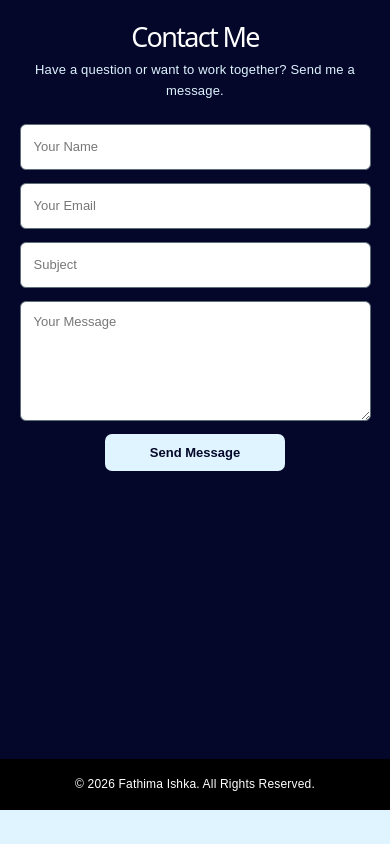
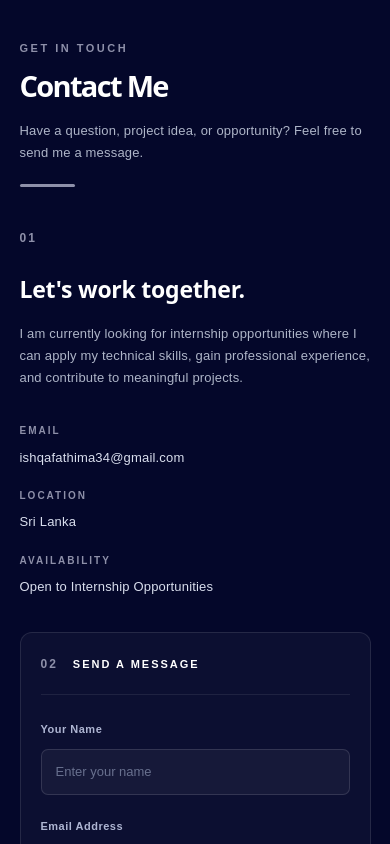
Before and after one commit to ishqafathima/My-Portfolio, a React (Vite) app: page / in a window 390 px wide. Shown: the part 9160-10004 px from the top of the page. Before the commit the page ends 9970 px from the top, so only its background shows below. Built offline with nearby package versions, Linux system fonts and the light colour scheme.

Commit message:
update portfolio

```diff
--- a/src/sections/Contact/Contact.css
+++ b/src/sections/Contact/Contact.css
@@ -1,215 +1,579 @@
+/* =========================
+   CONTACT
+========================= */
 
 .contact {
-  min-height: calc(100vh - 70px);
-  display: flex;
-  align-items: center;
-  justify-content: center;
-  padding: 70px 10%;
+  min-height: 100vh;
+
+  padding: 100px 8%;
+
+  background-color: #04072a;
+
   box-sizing: border-box;
-  background-color: #04072a;
 }
 
-.contact-content {
+.contact-container {
   width: 100%;
-  max-width: 750px;
-  text-align: center;
+  max-width: 1150px;
+
+  margin: 0 auto;
 }
 
-.contact-content h1 {
-  font-size: clamp(30px, 4vw, 42px);
-  margin: 0 0 12px;
-  color: #ffffff;
+
+/* =========================
+   HEADING
+========================= */
+
+.contact-heading {
+  margin-bottom: 55px;
 }
 
-.contact-description {
-  color: #dff4ff;
-  font-size: 16px;
-  line-height: 1.7;
-  margin: 0 auto 35px;
+.section-label {
+  display: inline-block;
+
+  margin-bottom: 10px;
+
+  color: #8e90a9;
+
+  font-size: 13px;
+  font-weight: 700;
+
+  letter-spacing: 3px;
 }
 
-/* Contact Form */
+.contact-heading h1 {
+  margin: 0;
+
+  color: #ffffff;
+
+  font-size: clamp(34px, 5vw, 48px);
+
+  line-height: 1.1;
+
+  font-weight: 700;
+}
+
+.contact-heading p {
+  max-width: 650px;
+
+  margin: 18px 0 0;
+
+  color: #aeb5c8;
+
+  font-size: 15px;
+
+  line-height: 1.8;
+}
+
+.heading-line {
+  width: 55px;
+  height: 3px;
+
+  margin-top: 20px;
+
+  background-color: #8e90a9;
+
+  border-radius: 10px;
+}
+
+
+/* =========================
+   CONTACT LAYOUT
+========================= */
+
+.contact-layout {
+  display: grid;
+
+  grid-template-columns: 0.8fr 1.2fr;
+
+  gap: 50px;
+
+  align-items: stretch;
+}
+
+
+/* =========================
+   CONTACT INFO
+========================= */
+
+.contact-info {
+  padding: 30px 0;
+}
+
+.contact-number {
+  display: block;
+
+  margin-bottom: 25px;
+
+  color: #8e90a9;
+
+  font-size: 12px;
+
+  font-weight: 700;
+
+  letter-spacing: 2px;
+}
+
+.contact-info h2 {
+  margin: 0 0 18px;
+
+  color: #ffffff;
+
+  font-size: 30px;
+
+  line-height: 1.3;
+
+  font-weight: 600;
+}
+
+.contact-info > p {
+  max-width: 430px;
+
+  margin: 0;
+
+  color: #aeb5c8;
+
+  font-size: 14px;
+
+  line-height: 1.8;
+}
+
+
+/* =========================
+   CONTACT DETAILS
+========================= */
+
+.contact-details {
+  margin-top: 40px;
+
+  display: flex;
+
+  flex-direction: column;
+
+  gap: 22px;
+}
+
+.contact-detail {
+  display: flex;
+
+  flex-direction: column;
+
+  gap: 5px;
+}
+
+.detail-label {
+  color: #8e90a9;
+
+  font-size: 10px;
+
+  font-weight: 700;
+
+  letter-spacing: 2px;
+}
+
+.detail-value {
+  color: #d9deed;
+
+  font-size: 13px;
+
+  line-height: 1.5;
+}
+
+
+/* =========================
+   FORM CARD
+========================= */
+
+.contact-form-card {
+  padding: 30px;
+
+  background-color: rgba(255, 255, 255, 0.035);
+
+  border: 1px solid rgba(255, 255, 255, 0.1);
+
+  border-radius: 12px;
+
+  box-sizing: border-box;
+
+  transition:
+    border-color 0.3s ease,
+    box-shadow 0.3s ease;
+}
+
+.contact-form-card:hover {
+  border-color: rgba(142, 144, 169, 0.4);
+
+  box-shadow:
+    0 15px 35px rgba(0, 0, 0, 0.18);
+}
+
+
+/* =========================
+   FORM HEADER
+========================= */
+
+.form-header {
+  display: flex;
+
+  align-items: center;
+
+  gap: 15px;
+
+  margin-bottom: 28px;
+
+  padding-bottom: 18px;
+
+  border-bottom: 1px solid rgba(255, 255, 255, 0.08);
+}
+
+.form-header span {
+  color: #8e90a9;
+
+  font-size: 12px;
+
+  font-weight: 700;
+
+  letter-spacing: 2px;
+}
+
+.form-header p {
+  margin: 0;
+
+  color: #ffffff;
+
+  font-size: 11px;
+
+  font-weight: 700;
+
+  letter-spacing: 2px;
+}
+
+
+/* =========================
+   FORM
+========================= */
+
 .contact-form {
   display: flex;
+
   flex-direction: column;
-  gap: 18px;
+
+  gap: 20px;
+
   width: 100%;
-  text-align: left;
 }
+
+.form-row {
+  display: grid;
+
+  grid-template-columns: 1fr 1fr;
+
+  gap: 15px;
+}
+
+.form-group {
+  display: flex;
+
+  flex-direction: column;
+
+  gap: 8px;
+}
+
+.form-group label {
+  color: #aeb5d2;
+
+  font-size: 11px;
+
+  font-weight: 600;
+
+  letter-spacing: 0.5px;
+}
+
+
+/* =========================
+   INPUTS
+========================= */
 
 .contact-form input,
 .contact-form textarea {
   width: 100%;
-  padding: 14px 16px;
-  border: 1px solid #5f6f7a;
+
+  box-sizing: border-box;
+
+  padding: 13px 14px;
+
+  border: 1px solid rgba(255, 255, 255, 0.12);
+
   border-radius: 7px;
-  background-color: #ffffff;
-  color: #222222;
-  font-size: 15px;
+
+  outline: none;
+
+  background-color: rgba(255, 255, 255, 0.045);
+
+  color: #ffffff;
+
   font-family: inherit;
-  box-sizing: border-box;
-  outline: none;
+
+  font-size: 13px;
+
+  transition:
+    border-color 0.3s ease,
+    background-color 0.3s ease,
+    box-shadow 0.3s ease;
 }
 
 .contact-form input {
-  height: 50px;
+  height: 46px;
+}
+
+.contact-form textarea {
+  min-height: 135px;
+
+  resize: vertical;
 }
 
 .contact-form input::placeholder,
 .contact-form textarea::placeholder {
-  color: #777777;
+  color: #68708e;
 }
 
 .contact-form input:focus,
 .contact-form textarea:focus {
-  border-color: #dff4ff;
-  box-shadow: 0 0 0 2px rgba(223, 244, 255, 0.15);
+  border-color: #8e90a9;
+
+  background-color: rgba(255, 255, 255, 0.06);
+
+  box-shadow:
+    0 0 0 2px rgba(142, 144, 169, 0.08);
 }
 
-.contact-form textarea {
-  min-height: 140px;
-  resize: vertical;
+
+/* =========================
+   SEND BUTTON
+========================= */
+
+.contact-form button {
+  display: flex;
+
+  align-items: center;
+
+  justify-content: space-between;
+
+  gap: 20px;
+
+  width: 100%;
+
+  min-height: 46px;
+
+  margin-top: 3px;
+
+  padding: 11px 15px;
+
+  border: 1px solid #d9deed;
+
+  border-radius: 7px;
+
+  background-color: #d9deed;
+
+  color: #04072a;
+
+  font-family: inherit;
+
+  font-size: 13px;
+
+  font-weight: 700;
+
+  cursor: pointer;
+
+  transition:
+    transform 0.3s ease,
+    background-color 0.3s ease,
+    border-color 0.3s ease;
 }
 
-/* Button */
-.contact-form button {
-  width: fit-content;
-  padding: 12px 25px;
-  border: none;
-  border-radius: 7px;
-  background-color: #dff4ff;
-  color: #04072a;
-  font-size: 15px;
-  font-weight: 600;
-  cursor: pointer;
-  align-self: center;
-  transition: 0.3s ease;
-}
+.contact-form button:hover:not(:disabled) {
+  transform: translateY(-2px);
 
-.contact-form button:hover {
   background-color: #ffffff;
-  transform: translateY(-2px);
+
+  border-color: #ffffff;
 }
 
 .contact-form button:disabled {
-  opacity: 0.7;
+  opacity: 0.65;
+
   cursor: not-allowed;
-  transform: none;
 }
 
-/* Status Message */
-.contact-status {
-  margin-top: 20px;
-  color: #dff4ff;
-  font-size: 15px;
+.send-arrow {
+  font-size: 17px;
+
+  transition: transform 0.3s ease;
 }
 
-/* Tablet */
-@media (max-width: 900px) {
+.contact-form button:hover:not(:disabled) .send-arrow {
+  transform: translate(2px, -2px);
+}
+
+
+/* =========================
+   STATUS
+========================= */
+
+.contact-status {
+  margin: 18px 0 0;
+
+  color: #aeb5d2;
+
+  font-size: 13px;
+
+  line-height: 1.6;
+
+  text-align: center;
+}
+
+
+/* =========================
+   TABLET
+========================= */
+
+@media (max-width: 950px) {
+
   .contact {
-    min-height: calc(100vh - 65px);
-    padding: 60px 7%;
+    padding: 90px 7%;
   }
 
-  .contact-content {
-    max-width: 700px;
+  .contact-layout {
+    grid-template-columns: 1fr;
+
+    gap: 35px;
   }
 
-  .contact-description {
-    font-size: 15px;
-    margin-bottom: 30px;
+  .contact-info {
+    padding: 0;
+  }
+
+  .contact-info > p {
+    max-width: 650px;
+  }
+
+  .contact-details {
+    display: grid;
+
+    grid-template-columns: repeat(3, 1fr);
+
+    gap: 20px;
+
+    margin-top: 30px;
+  }
+
+}
+
+
+/* =========================
+   MOBILE
+========================= */
+
+@media (max-width: 700px) {
+
+  .contact {
+    min-height: calc(100vh - 60px);
+
+    padding: 70px 6% 80px;
+  }
+
+  .contact-heading {
+    margin-bottom: 40px;
+  }
+
+  .section-label {
+    font-size: 11px;
+
+    letter-spacing: 2.5px;
+  }
+
+  .contact-heading h1 {
+    font-size: 32px;
+  }
+
+  .contact-heading p {
+    font-size: 14px;
+
+    line-height: 1.7;
+  }
+
+  .contact-info h2 {
+    font-size: 26px;
+  }
+
+  .contact-info > p {
+    font-size: 14px;
+  }
+
+  .contact-details {
+    grid-template-columns: 1fr;
+
+    gap: 17px;
+  }
+
+  .contact-form-card {
+    padding: 22px;
+  }
+
+  .form-row {
+    grid-template-columns: 1fr;
+
+    gap: 20px;
   }
 
   .contact-form {
-    gap: 16px;
-  }
-
-  .contact-form input,
-  .contact-form textarea {
-    font-size: 14px;
+    gap: 18px;
   }
 }
 
-/* Mobile */
-@media (max-width: 700px) {
+
+/* =========================
+   SMALL PHONES
+========================= */
+
+@media (max-width: 480px) {
+
   .contact {
-    min-height: calc(100vh - 60px);
-    padding: 55px 6% 70px;
-    align-items: flex-start;
+    padding: 60px 5% 70px;
   }
 
-  .contact-content h1 {
-    font-size: 30px;
+  .contact-heading h1 {
+    font-size: 29px;
   }
 
-  .contact-description {
-    font-size: 14px;
-    line-height: 1.6;
-    margin-bottom: 25px;
+  .contact-heading p {
+    font-size: 13px;
   }
 
-  .contact-form {
-    gap: 14px;
+  .contact-info h2 {
+    font-size: 23px;
   }
 
-  .contact-form input,
-  .contact-form textarea {
-    padding: 13px 14px;
-    font-size: 14px;
-    border-radius: 6px;
+  .contact-info > p {
+    font-size: 13px;
+
+    line-height: 1.7;
   }
 
-  .contact-form input {
-    height: 48px;
+  .contact-form-card {
+    padding: 20px;
   }
 
-  .contact-form textarea {
-    min-height: 130px;
-  }
-
-  .contact-form button {
-    width: 180px;
-    padding: 11px 20px;
-    font-size: 14px;
-  }
-}
-
-/* Small phones */
-@media (max-width: 480px) {
-  .contact {
-    padding: 50px 5% 60px;
-  }
-
-  .contact-content h1 {
-    font-size: 27px;
-  }
-
-  .contact-description {
-    font-size: 13px;
-    margin-bottom: 22px;
-  }
-
-  .contact-form {
-    gap: 13px;
+  .form-header {
+    margin-bottom: 23px;
   }
 
   .contact-form input,
   .contact-form textarea {
     font-size: 13px;
-    padding: 12px 13px;
-  }
-
-  .contact-form input {
-    height: 46px;
   }
 
   .contact-form textarea {
     min-height: 120px;
   }
-
-  .contact-form button {
-    width: 100%;
-    max-width: 180px;
-    font-size: 13px;
-  }
 }
--- a/src/sections/Contact/Contact.jsx
+++ b/src/sections/Contact/Contact.jsx
@@ -1,4 +1,3 @@
-
 import { useState } from "react";
 import "./Contact.css";
 
@@ -57,53 +56,148 @@ function Contact() {
 
   return (
     <section className="contact">
-      <div className="contact-content">
+      <div className="contact-container">
+
+        {/* Heading */}
+        <div className="contact-heading">
+          <span className="section-label">GET IN TOUCH</span>
 
           <h1>Contact Me</h1>
 
-        <p className="contact-description">
-          Have a question or want to work together? Send me a message.
+          <p>
+            Have a question, project idea, or opportunity?
+            Feel free to send me a message.
           </p>
 
-        <form className="contact-form" onSubmit={handleSubmit}>
+          <div className="heading-line"></div>
+        </div>
+
+        {/* Contact Layout */}
+        <div className="contact-layout">
+
+          {/* Left Information */}
+          <div className="contact-info">
+
+            <span className="contact-number">01</span>
+
+            <h2>Let's work together.</h2>
+
+            <p>
+              I am currently looking for internship opportunities where
+              I can apply my technical skills, gain professional
+              experience, and contribute to meaningful projects.
+            </p>
+
+            <div className="contact-details">
+
+              <div className="contact-detail">
+                <span className="detail-label">EMAIL</span>
+                <span className="detail-value">
+                  ishqafathima34@gmail.com
+                </span>
+              </div>
+
+              <div className="contact-detail">
+                <span className="detail-label">LOCATION</span>
+                <span className="detail-value">
+                  Sri Lanka
+                </span>
+              </div>
+
+              <div className="contact-detail">
+                <span className="detail-label">AVAILABILITY</span>
+                <span className="detail-value">
+                  Open to Internship Opportunities
+                </span>
+              </div>
+
+            </div>
+
+          </div>
+
+          {/* Form */}
+          <div className="contact-form-card">
+
+            <div className="form-header">
+              <span>02</span>
+              <p>SEND A MESSAGE</p>
+            </div>
+
+            <form
+              className="contact-form"
+              onSubmit={handleSubmit}
+            >
+
+              <div className="form-row">
+
+                <div className="form-group">
+                  <label htmlFor="name">Your Name</label>
 
                   <input
+                    id="name"
                     type="text"
                     name="name"
-            placeholder="Your Name"
+                    placeholder="Enter your name"
                     value={formData.name}
                     onChange={handleChange}
                     required
                   />
+                </div>
+
+                <div className="form-group">
+                  <label htmlFor="email">Email Address</label>
 
                   <input
+                    id="email"
                     type="email"
                     name="email"
-            placeholder="Your Email"
+                    placeholder="Enter your email"
                     value={formData.email}
                     onChange={handleChange}
                     required
                   />
+                </div>
+
+              </div>
+
+              <div className="form-group">
+                <label htmlFor="subject">Subject</label>
 
                 <input
+                  id="subject"
                   type="text"
                   name="subject"
-            placeholder="Subject"
+                  placeholder="What would you like to discuss?"
                   value={formData.subject}
                   onChange={handleChange}
                   required
                 />
+              </div>
+
+              <div className="form-group">
+                <label htmlFor="message">Message</label>
 
                 <textarea
+                  id="message"
                   name="message"
-            placeholder="Your Message"
+                  placeholder="Write your message here..."
                   value={formData.message}
                   onChange={handleChange}
                   required
                 />
+              </div>
 
-          <button type="submit" disabled={loading}>
+              <button
+                type="submit"
+                disabled={loading}
+              >
+                <span>
                   {loading ? "Sending..." : "Send Message"}
+                </span>
+
+                {!loading && (
+                  <span className="send-arrow">↗</span>
+                )}
               </button>
 
             </form>
@@ -115,6 +209,10 @@ function Contact() {
             )}
 
           </div>
+
+        </div>
+
+      </div>
     </section>
   );
 }
```
Lines whose indentation alone changed are shown as unchanged.
